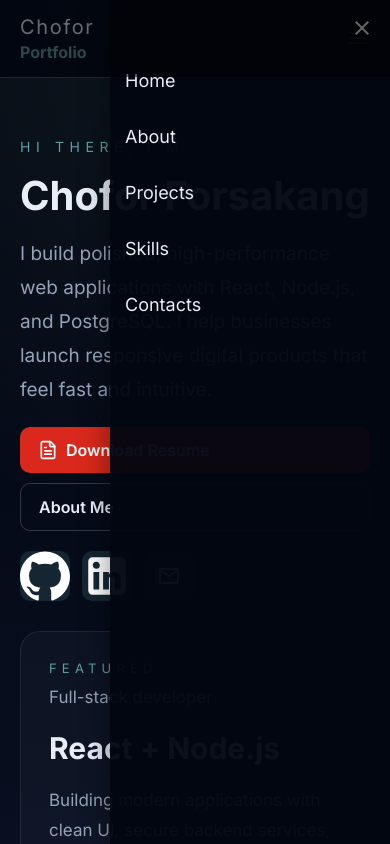
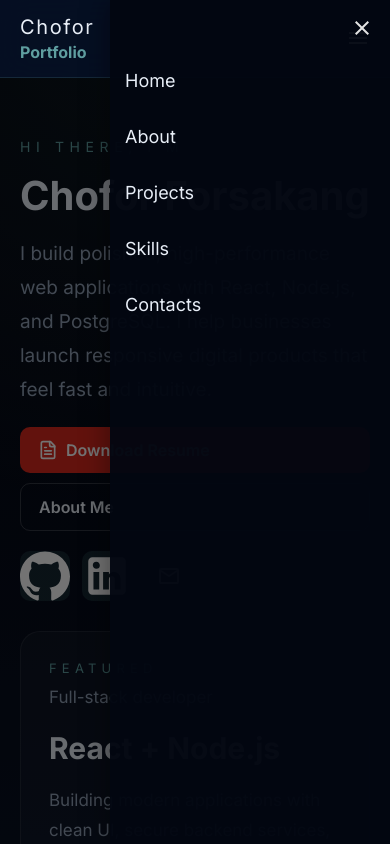
Before and after one commit to ChoforJr/chofor-portfolio, a React (Vite) app: page / in a window 390 px wide. Both pictures are taken after a click on the button 358 px from the left and 38 px from the top of the page. Shown: the top 844 px of the page. Built offline with nearby package versions, Linux system fonts and the light colour scheme.

Commit message:
Moved overlay div to fix mobile navigation

```diff
--- a/src/App Components/App.jsx
+++ b/src/App Components/App.jsx
@@ -40,8 +40,6 @@ const App = () => {
           <img src="/menu.svg" alt="Menu" />
         </button>
 
-        {isSidebarOpen && <div id="overlay" onClick={closeSidebar}></div>}
-
         <div className={`links-container ${isSidebarOpen ? "active" : ""}`}>
           <button
             className="close-sidebar-button"
@@ -57,6 +55,7 @@ const App = () => {
           ))}
         </div>
       </nav>
+      {isSidebarOpen && <div id="overlay" onClick={closeSidebar}></div>}
 
       <main className="pageContent">
         <Outlet />
```
